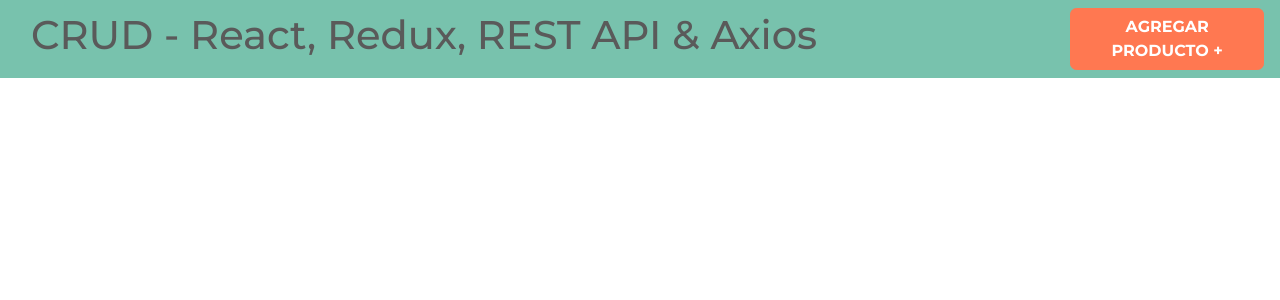
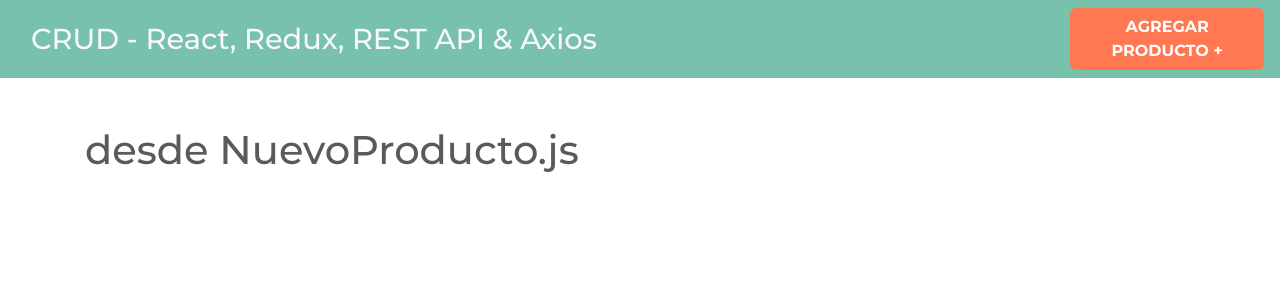
Before and after one commit to ManuelVillarVitoria/react-redux-jsonserver-crud, a React (Create React App) app: page /productos/nuevo in a window 1280 px wide. Shown: the top 300 px of the page. Built offline with nearby package versions, Linux system fonts and the light colour scheme.

Commit message:
adding React Router DOM & Components

```diff
--- a/package.json
+++ b/package.json
@@ -8,6 +8,7 @@
     "@testing-library/user-event": "^7.2.1",
     "react": "^16.13.1",
     "react-dom": "^16.13.1",
+    "react-router-dom": "^5.2.0",
     "react-scripts": "3.4.3"
   },
   "scripts": {
--- a/src/App.js
+++ b/src/App.js
@@ -1,11 +1,25 @@
-import React, {Fragment} from 'react';
+import React from 'react';
+
 import Header from './components/Header';
+import Productos from './components/Productos';
+import NuevoProducto from './components/NuevoProducto';
+import EditarProducto from './components/EditarProducto';
+
+import { BrowserRouter as Router, Route, Switch } from 'react-router-dom';
 
 function App() {
   return (
-    <Fragment>
+    <Router>
       <Header />
-    </Fragment>
+
+      <div className="container mt-5">
+        <Switch>
+          <Route exact path="/" component={Productos} />
+          <Route exact path="/productos/nuevo" component={NuevoProducto} />
+          <Route exact path="/productos/editar/:id" component={EditarProducto} />
+        </Switch>
+      </div>
+    </Router>
   );
 }
 
--- /dev/null
+++ b/src/components/EditarProducto.js
@@ -0,0 +1,9 @@
+import React from 'react'
+
+const EditarProducto = () => {
+    return (
+        <h1>desde EditarProducto.js</h1>
+    )
+}
+
+export default EditarProducto
--- a/src/components/Header.js
+++ b/src/components/Header.js
@@ -1,15 +1,21 @@
-import React from 'react'
+import React from 'react';
+import { Link } from 'react-router-dom'
 
 const Header = () => {
     return (
         <nav className="navbar navbar-expand-lg navbar-dark bg-primary
         justify-content-between">
             <div className="container">
-                <h1>CRUD - React, Redux, REST API & Axios</h1>
+                <h1>
+                    <Link to={'/'} className="text-light">
+                        CRUD - React, Redux, REST API & Axios
+                    </Link>
+                </h1>
             </div>
-            <a href="/productos/nuevo"
-                className="btn btn-danger nuevo-post d-block d-md-inline-block"
-            >Agregar Producto &#43;</a>
+
+            <Link to={"/productos/nuevo"} className="btn btn-danger nuevo-post d-block d-md-inline-block">
+                Agregar Producto &#43;
+            </Link>
         </nav>
     )
 }
--- /dev/null
+++ b/src/components/NuevoProducto.js
@@ -0,0 +1,9 @@
+import React from 'react'
+
+const NuevoProducto = () => {
+    return (
+        <h1>desde NuevoProducto.js</h1>
+    )
+}
+
+export default NuevoProducto
--- /dev/null
+++ b/src/components/Productos.js
@@ -0,0 +1,9 @@
+import React from 'react'
+
+const Productos = () => {
+    return (
+      <h1>desde Productos.js</h1>
+    )
+}
+
+export default Productos
```
Also changed, not shown: 1 other file (tests, documents, lock files or other folders).
